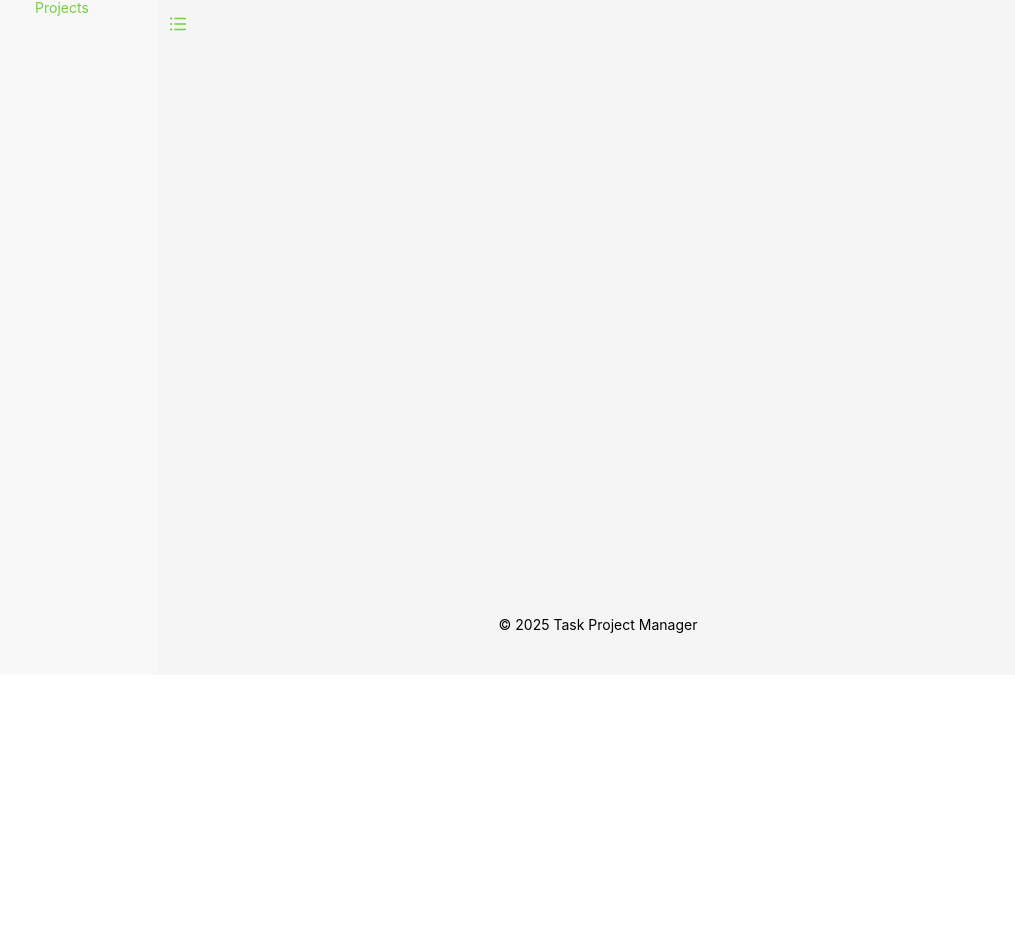
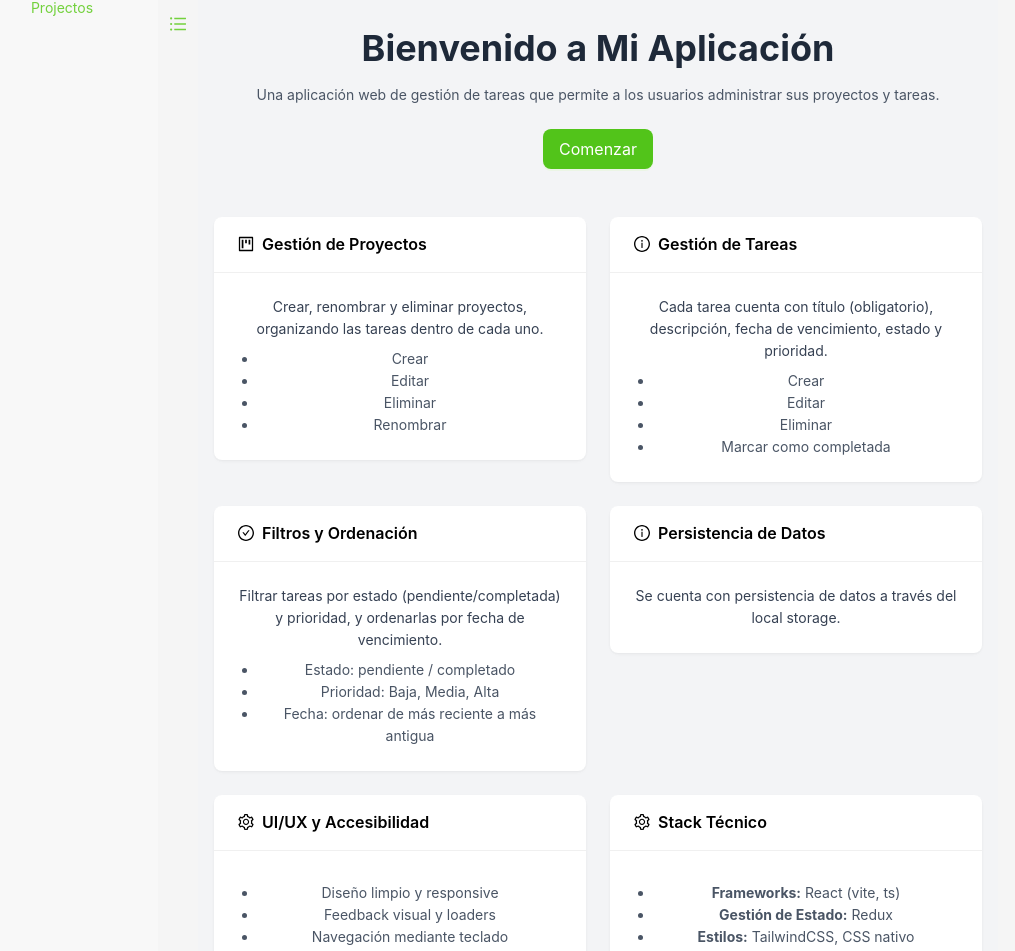
Before and after one commit to manueruperez/omnipro-front-test, a React (Vite) app: page / in a window 1280 px wide. Shown: the part 125-1076 px from the top of the page, without its empty margins (142-1157 px from the left). Before the commit the page ends 800 px from the top, so only its background shows below. Built offline with nearby package versions, Linux system fonts and the light colour scheme.

Commit message:
feat(home)

```diff
--- a/src/components/molecules/navBar/NabVar.tsx
+++ b/src/components/molecules/navBar/NabVar.tsx
@@ -27,9 +27,12 @@ const Navbar: React.FC<NavbarProps> = ({ onMenuClick }) => {
   } = theme.useToken();
 
   return (
-    <Header className="HeaderWrapper" style={{ background: colorBgContainer }}>
+    <Header
+      className="HeaderWrapper p-4"
+      style={{ background: colorBgContainer }}
+    >
       {!screens.md && <ButtonIcon onClick={onMenuClick} />}
-      <h1>Task Project Manager</h1>
+      <h1 className="text-xl font-bold mb-4">Administrador de projectos</h1>
       <Switch
         checked={currentTheme === "dark"}
         onChange={handleThemeToggle}
--- a/src/components/molecules/navBar/navBar.css
+++ b/src/components/molecules/navBar/navBar.css
@@ -5,4 +5,5 @@ header.HeaderWrapper {
   justify-content: space-between;
   align-items: center;
   border-bottom: 1px var(--gray-500) solid;
+  padding: 10px;
 }
--- a/src/components/organisms/MainLayout.tsx
+++ b/src/components/organisms/MainLayout.tsx
@@ -15,7 +15,7 @@ const MainLayout = () => {
 
   const menuItems = [
     { label: "Home", route: "/" },
-    { label: "Projects", route: "/projects" },
+    { label: "Projectos", route: "/projects" },
   ];
 
   return (
--- a/src/modules/home/Home.tsx
+++ b/src/modules/home/Home.tsx
@@ -1,9 +1,184 @@
+import {
+  InfoCircleOutlined,
+  ProjectOutlined,
+  CheckCircleOutlined,
+  SettingOutlined,
+} from "@ant-design/icons";
+import { Button, Card, Col, Row } from "antd";
+import { useNavigate } from "react-router-dom";
+
 const Home = () => {
+  const navigate = useNavigate();
+
   return (
-    <>
-      {" "}
-      <p>Hola desde el home !!!</p>
-    </>
+    <div className="min-h-screen bg-gray-100">
+      {/* Hero Section */}
+      <main className="container mx-auto px-4 py-12">
+        <section className="text-center mb-12">
+          <h2 className="text-4xl font-bold mb-4 text-gray-800">
+            Bienvenido a Mi Aplicación
+          </h2>
+          <p className="text-gray-600 mb-6">
+            Una aplicación web de gestión de tareas que permite a los usuarios
+            administrar sus proyectos y tareas.
+          </p>
+          <Button
+            onClick={() => navigate("/projects")}
+            type="primary"
+            size="large"
+          >
+            Comenzar
+          </Button>
+        </section>
+
+        <section>
+          <Row gutter={[24, 24]}>
+            <Col xs={24} md={12}>
+              <Card
+                hoverable
+                title={
+                  <span className="flex items-center">
+                    <ProjectOutlined className="mr-2 text-blue-500" />
+                    Gestión de Proyectos
+                  </span>
+                }
+                bordered={false}
+                className="shadow-lg"
+              >
+                <p className="text-gray-700">
+                  Crear, renombrar y eliminar proyectos, organizando las tareas
+                  dentro de cada uno.
+                </p>
+                <ul className="mt-2 list-disc ml-5 text-gray-600">
+                  <li>Crear</li>
+                  <li>Editar</li>
+                  <li>Eliminar</li>
+                  <li>Renombrar</li>
+                </ul>
+              </Card>
+            </Col>
+
+            <Col xs={24} md={12}>
+              <Card
+                hoverable
+                title={
+                  <span className="flex items-center">
+                    <InfoCircleOutlined className="mr-2 text-green-500" />
+                    Gestión de Tareas
+                  </span>
+                }
+                bordered={false}
+                className="shadow-lg"
+              >
+                <p className="text-gray-700">
+                  Cada tarea cuenta con título (obligatorio), descripción, fecha
+                  de vencimiento, estado y prioridad.
+                </p>
+                <ul className="mt-2 list-disc ml-5 text-gray-600">
+                  <li>Crear</li>
+                  <li>Editar</li>
+                  <li>Eliminar</li>
+                  <li>Marcar como completada</li>
+                </ul>
+              </Card>
+            </Col>
+
+            <Col xs={24} md={12}>
+              <Card
+                hoverable
+                title={
+                  <span className="flex items-center">
+                    <CheckCircleOutlined className="mr-2 text-purple-500" />
+                    Filtros y Ordenación
+                  </span>
+                }
+                bordered={false}
+                className="shadow-lg"
+              >
+                <p className="text-gray-700">
+                  Filtrar tareas por estado (pendiente/completada) y prioridad,
+                  y ordenarlas por fecha de vencimiento.
+                </p>
+                <ul className="mt-2 list-disc ml-5 text-gray-600">
+                  <li>Estado: pendiente / completado</li>
+                  <li>Prioridad: Baja, Media, Alta</li>
+                  <li>Fecha: ordenar de más reciente a más antigua</li>
+                </ul>
+              </Card>
+            </Col>
+
+            <Col xs={24} md={12}>
+              <Card
+                hoverable
+                title={
+                  <span className="flex items-center">
+                    <InfoCircleOutlined className="mr-2 text-red-500" />
+                    Persistencia de Datos
+                  </span>
+                }
+                bordered={false}
+                className="shadow-lg"
+              >
+                <p className="text-gray-700">
+                  Se cuenta con persistencia de datos a través del local
+                  storage.
+                </p>
+              </Card>
+            </Col>
+
+            <Col xs={24} md={12}>
+              <Card
+                hoverable
+                title={
+                  <span className="flex items-center">
+                    <SettingOutlined className="mr-2 text-indigo-500" />
+                    UI/UX y Accesibilidad
+                  </span>
+                }
+                bordered={false}
+                className="shadow-lg"
+              >
+                <ul className="mt-2 list-disc ml-5 text-gray-600">
+                  <li>Diseño limpio y responsive</li>
+                  <li>Feedback visual y loaders</li>
+                  <li>Navegación mediante teclado</li>
+                  <li>Compatibilidad con tecnologías asistivas</li>
+                </ul>
+              </Card>
+            </Col>
+
+            <Col xs={24} md={12}>
+              <Card
+                hoverable
+                title={
+                  <span className="flex items-center">
+                    <SettingOutlined className="mr-2 text-yellow-500" />
+                    Stack Técnico
+                  </span>
+                }
+                bordered={false}
+                className="shadow-lg"
+              >
+                <ul className="mt-2 list-disc ml-5 text-gray-600">
+                  <li>
+                    <strong>Frameworks:</strong> React (vite, ts)
+                  </li>
+                  <li>
+                    <strong>Gestión de Estado:</strong> Redux
+                  </li>
+                  <li>
+                    <strong>Estilos:</strong> TailwindCSS, CSS nativo
+                  </li>
+                  <li>
+                    <strong>Router:</strong> React Router
+                  </li>
+                </ul>
+              </Card>
+            </Col>
+          </Row>
+        </section>
+      </main>
+    </div>
   );
 };
 
```
